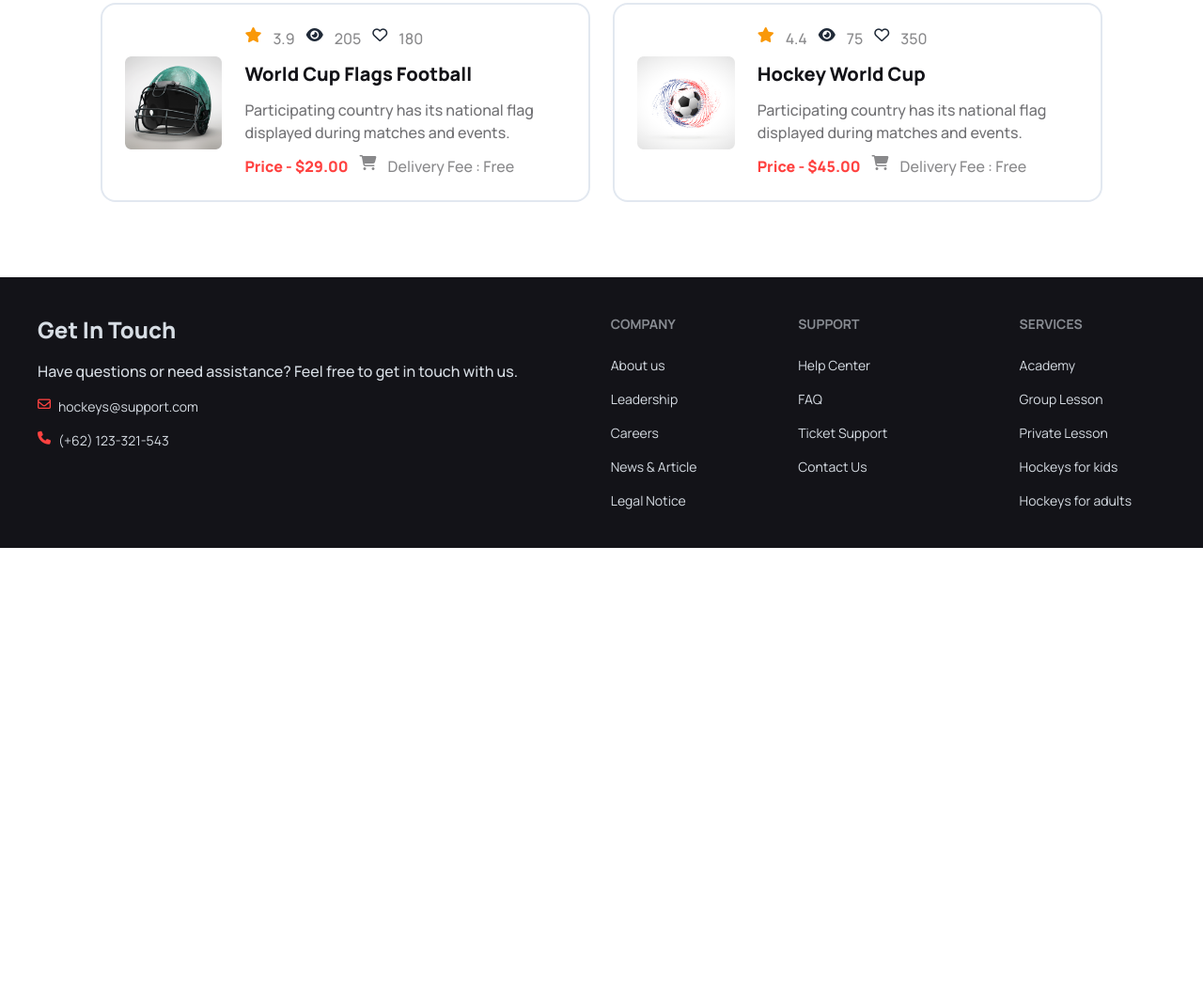
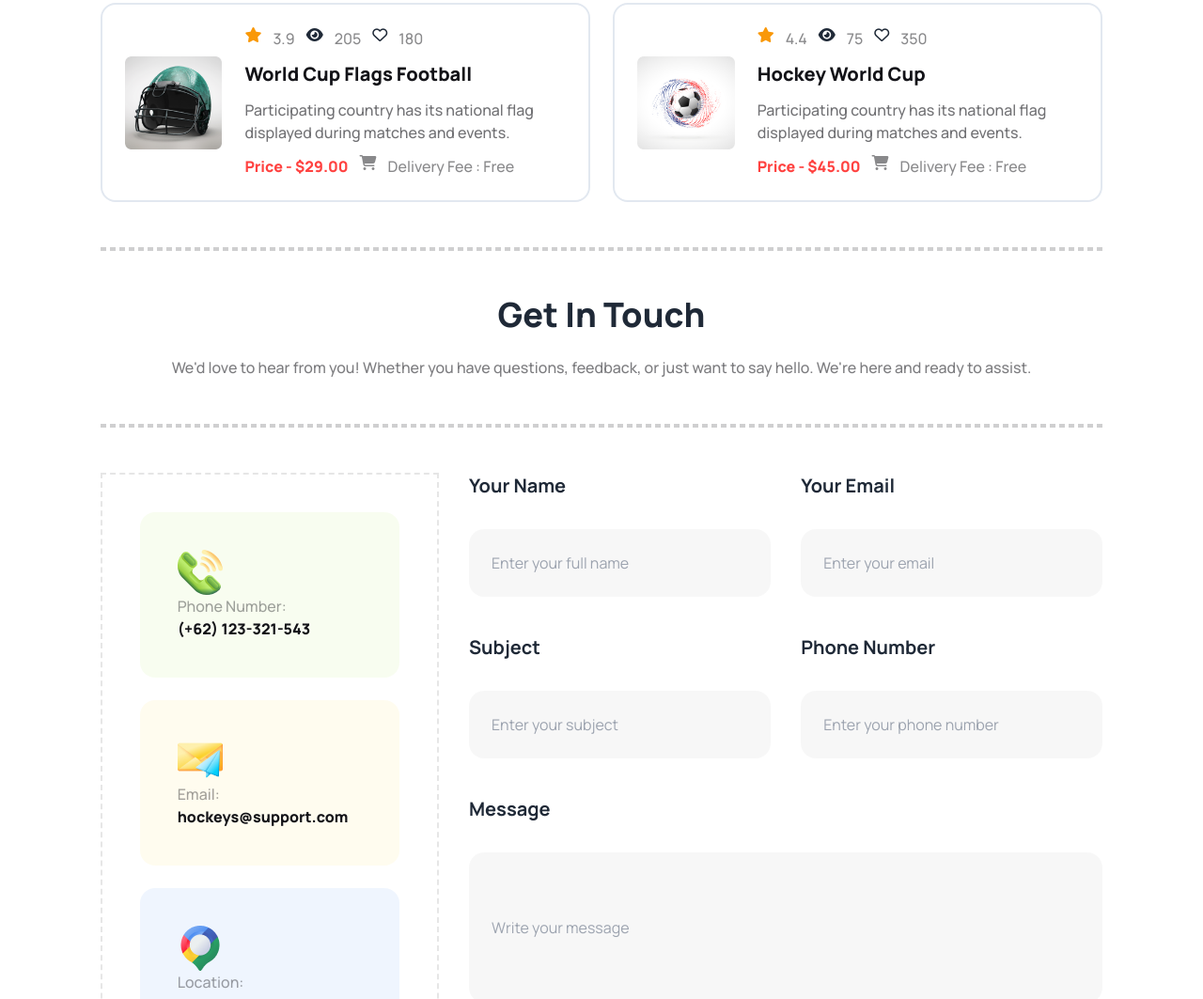
Before and after one commit to irfan-s-m/assignment-3, a plain HTML site: page index.html in a window 1280 px wide. Shown: the part 2968-4031 px from the top of the page at 94% size. Before the commit the page ends 3551 px from the top, so only its background shows below. Drawn offline with nearby package versions, Linux system fonts and the light colour scheme.

Commit message:
All main section has been done. only bonus section left

```diff
--- a/index.html
+++ b/index.html
@@ -27,7 +27,6 @@
                 extend: {
                     colors: {
                         clifford: '#da373d',
-                        'section': "url('../images/2.png')",
                     }
                 }
             }
@@ -106,24 +105,28 @@
             <!-- Circular Progress -->
             <div class="grid gap-10 grid-cols-1 lg:grid-cols-4 justify-between items-center p-12">
                 <div class="flex flex-col gap-2 justify-center items-center">
-                    <div class="radial-progress text-[#FF4240]" style="--value:87;" role="progressbar"><span class="text-[#131318] font-extrabold text-2xl">87%</span></div>
+                    <div class="radial-progress text-[#FF4240]" style="--value:87;" role="progressbar"><span
+                            class="text-[#131318] font-extrabold text-2xl">87%</span></div>
                     <h1 class="text-2xl font-semibold text-[#131318] text-center">Prayer Facility</h1>
                     <p class="font-normal text-base text-[#13131899] text-center">We have dedicated room for prayer.</p>
                 </div>
                 <div class="flex flex-col gap-2 justify-center items-center">
-                    <div class="radial-progress text-[#49D293]" style="--value:95;" role="progressbar"><span class="text-[#131318] font-extrabold text-2xl">95%</span></div>
+                    <div class="radial-progress text-[#49D293]" style="--value:95;" role="progressbar"><span
+                            class="text-[#131318] font-extrabold text-2xl">95%</span></div>
                     <h1 class="text-2xl font-semibold text-[#131318] text-center">Experienced Coach</h1>
                     <p class="font-normal text-base text-[#13131899] text-center">Experienced coach possesses skills to
                         provide guidance.</p>
                 </div>
                 <div class="flex flex-col gap-2 justify-center items-center">
-                    <div class="radial-progress text-[#FFB546]" style="--value:90;" role="progressbar"><span class="text-[#131318] font-extrabold text-2xl">90%</span></div>
+                    <div class="radial-progress text-[#FFB546]" style="--value:90;" role="progressbar"><span
+                            class="text-[#131318] font-extrabold text-2xl">90%</span></div>
                     <h1 class="text-2xl font-semibold text-[#131318] text-center">Senior Player</h1>
                     <p class="font-normal text-base text-[#13131899] text-center">Senior players bring skill and
                         experience to the team.</p>
                 </div>
                 <div class="flex flex-col gap-2 justify-center items-center">
-                    <div class="radial-progress text-[#4C8DF1]" style="--value:80;" role="progressbar"><span class="text-[#131318] font-extrabold text-2xl">80%</span></div>
+                    <div class="radial-progress text-[#4C8DF1]" style="--value:80;" role="progressbar"><span
+                            class="text-[#131318] font-extrabold text-2xl">80%</span></div>
                     <h1 class="text-2xl font-semibold text-[#131318] text-center">Training Ground</h1>
                     <p class="font-normal text-base text-[#13131899] text-center">Our training ground is a dedicated
                         facility for practice.</p>
@@ -146,7 +149,7 @@
                     <h3 class="text-3xl font-extrabold text-white">Junior Program</h3>
                     <p class="text-sm font-medium text-white">Specialized initiative focused on the development of
                         young athletes. These initiatives play a vital role in fostering a continuous learning culture,
-                        empowering individuals to adapt to evolving challenges and excel in their respective fields.</p>
+                        empowering individuals to adapt to evolving challenges in their respective fields.</p>
                     <button class="btn bg-[#FF4240] text-white w-44">Register Now!</button>
                 </div>
                 <div
@@ -154,7 +157,7 @@
                     <h3 class="text-3xl font-extrabold text-white">Teenager Program</h3>
                     <p class="text-sm font-medium text-white">Specialized set of activities designed to cater to the
                         interests of teenagers. These initiatives play a vital role in fostering a continuous learning
-                        culture, empowering individuals to adapt to evolving challenges and excel in their respective
+                        culture, empowering individuals to adapt to evolving challenges in their respective
                         fields.</p>
                     <button class="btn bg-[#FF4240] text-white w-44">Register Now!</button>
                 </div>
@@ -166,7 +169,7 @@
                             knowledge,
                             and proficiency of individuals. These initiatives play a vital role in fostering a
                             continuous
-                            learning culture to adapt evolving challenges in their respective fields.</p>
+                            learning culture to adapt in their respective fields.</p>
                         <button class="btn bg-[#FF4240] text-white w-44">Register Now!</button>
                     </div>
                 </div>
@@ -178,7 +181,9 @@
             <hr class="my-12 border-2 border-dashed border-[#13131833]">
             <div class="text-center gap-6 flex flex-col">
                 <h1 class="font-extrabold text-4xl">Our New Products</h1>
-                <p class="text-[#0d0d128a] font-medium text-base">Discover the cutting-edge features and exceptional quality of our newest products. Feel free to customize this template based on the nature of your products and the specific details you'd like to highlight.</p>
+                <p class="text-[#0d0d128a] font-medium text-base">Discover the cutting-edge features and exceptional
+                    quality of our newest products. Feel free to customize this template based on the nature of your
+                    products and the specific details you'd like to highlight.</p>
             </div>
             <hr class="my-12 border-2 border-dashed border-[#13131833]">
             <!-- Section 4 Grid -->
@@ -197,7 +202,8 @@
                             <h6 class="text-base font-medium text-[#13131880]">200</h6>
                         </div>
                         <h3 class="text-[#131318] text-xl font-extrabold">World Cup Flags Football</h3>
-                        <p class="text-[#13131899] text-base font-medium">Participating country has its national flag displayed during matches and events.</p>
+                        <p class="text-[#13131899] text-base font-medium">Participating country has its national flag
+                            displayed during matches and events.</p>
                         <div class="flex gap-3">
                             <h5 class="text-[#FF4240] text-base font-extrabold">Price - $22.00</h5>
                             <i class="fa-solid fa-cart-shopping text-[#89898B]"></i>
@@ -219,7 +225,8 @@
                             <h6 class="text-base font-medium text-[#13131880]">220</h6>
                         </div>
                         <h3 class="text-[#131318] text-xl font-extrabold">World Cup Flags Hockey</h3>
-                        <p class="text-[#13131899] text-base font-medium">Participating country has its national flag displayed during matches and events.</p>
+                        <p class="text-[#13131899] text-base font-medium">Participating country has its national flag
+                            displayed during matches and events.</p>
                         <div class="flex gap-3">
                             <h5 class="text-[#FF4240] text-base font-extrabold">Price - $12.00</h5>
                             <i class="fa-solid fa-cart-shopping text-[#89898B]"></i>
@@ -241,7 +248,8 @@
                             <h6 class="text-base font-medium text-[#13131880]">300</h6>
                         </div>
                         <h3 class="text-[#131318] text-xl font-extrabold">Cap For Hockeys</h3>
-                        <p class="text-[#13131899] text-base font-medium">Participating country has its national flag displayed during matches and events.</p>
+                        <p class="text-[#13131899] text-base font-medium">Participating country has its national flag
+                            displayed during matches and events.</p>
                         <div class="flex gap-3">
                             <h5 class="text-[#FF4240] text-base font-extrabold">Price - $25.00</h5>
                             <i class="fa-solid fa-cart-shopping text-[#89898B]"></i>
@@ -263,7 +271,8 @@
                             <h6 class="text-base font-medium text-[#13131880]">150</h6>
                         </div>
                         <h3 class="text-[#131318] text-xl font-extrabold">World Hockey Leagues</h3>
-                        <p class="text-[#13131899] text-base font-medium">Participating country has its national flag displayed during matches and events.</p>
+                        <p class="text-[#13131899] text-base font-medium">Participating country has its national flag
+                            displayed during matches and events.</p>
                         <div class="flex gap-3">
                             <h5 class="text-[#FF4240] text-base font-extrabold">Price - $120.00</h5>
                             <i class="fa-solid fa-cart-shopping text-[#89898B]"></i>
@@ -285,7 +294,8 @@
                             <h6 class="text-base font-medium text-[#13131880]">180</h6>
                         </div>
                         <h3 class="text-[#131318] text-xl font-extrabold">World Cup Flags Football</h3>
-                        <p class="text-[#13131899] text-base font-medium">Participating country has its national flag displayed during matches and events.</p>
+                        <p class="text-[#13131899] text-base font-medium">Participating country has its national flag
+                            displayed during matches and events.</p>
                         <div class="flex gap-3">
                             <h5 class="text-[#FF4240] text-base font-extrabold">Price - $29.00</h5>
                             <i class="fa-solid fa-cart-shopping text-[#89898B]"></i>
@@ -307,7 +317,8 @@
                             <h6 class="text-base font-medium text-[#13131880]">350</h6>
                         </div>
                         <h3 class="text-[#131318] text-xl font-extrabold">Hockey World Cup</h3>
-                        <p class="text-[#13131899] text-base font-medium">Participating country has its national flag displayed during matches and events.</p>
+                        <p class="text-[#13131899] text-base font-medium">Participating country has its national flag
+                            displayed during matches and events.</p>
                         <div class="flex gap-3">
                             <h5 class="text-[#FF4240] text-base font-extrabold">Price - $45.00</h5>
                             <i class="fa-solid fa-cart-shopping text-[#89898B]"></i>
@@ -318,9 +329,62 @@
             </div>
         </section>
         <!-- Section 4 End -->
+        <!-- Section 5 Start -->
+        <Section>
+            <hr class="my-12 border-2 border-dashed border-[#13131833]">
+            <div class="text-center gap-6 flex flex-col">
+                <h1 class="font-extrabold text-4xl">Get In Touch</h1>
+                <p class="text-[#0d0d128a] font-medium text-base">We'd love to hear from you! Whether you have
+                    questions, feedback, or just want to say hello. We're here and ready to assist.</p>
+            </div>
+            <hr class="my-12 border-2 border-dashed border-[#13131833]">
+            <div class="flex gap-8 flex-col lg:flex-row">
+                <div class="flex flex-col gap-6 border-2 border-dashed border-[#1313181A] items-center p-10">
+                    <div class="bg-[#BCED6D1A] p-10 rounded-2xl w-full">
+                        <img src="images/Group-11.png" alt="">
+                        <p class="text-[#13131866] text-base font-medium">Phone Number:</p>
+                        <h3 class="text-[#131318] text-base font-extrabold">(+62) 123-321-543</h3>
+                    </div>
+                    <div class="bg-[#FDDD5F1A] p-10 rounded-2xl w-full">
+                        <img src="images/Group-12.png" alt="">
+                        <p class="text-[#13131866] text-base font-medium">Email:</p>
+                        <h3 class="text-[#131318] text-base font-extrabold">hockeys@support.com</h3>
+                    </div>
+                    <div class="bg-[#629CF31A] p-10 rounded-2xl w-full">
+                        <img src="images/Group-13.png" alt="">
+                        <p class="text-[#13131866] text-base font-medium">Location:</p>
+                        <h3 class="text-[#131318] text-base font-extrabold">152/1 Mohakhali Wireless</h3>
+                    </div>
+                </div>
+                <div class="grid grid-cols-1 lg:grid-cols-2 gap-8 flex-1">
+                    <div class="flex flex-col gap-1">
+                        <label for="name" class="text-xl font-bold">Your Name</label> <br>
+                        <input class="bg-[#13131808] p-6 rounded-2xl" type="text" placeholder="Enter your full name">
+                    </div>
+                    <div class="flex flex-col gap-1">
+                        <label for="name" class="text-xl font-bold">Your Email</label>
+                        <br>
+                        <input class="bg-[#13131808] p-6 rounded-2xl" type="email" placeholder="Enter your email">
+                    </div>
+                    <div class="flex flex-col gap-1">
+                        <label for="subject" class="text-xl font-bold">Subject</label> <br>
+                        <input class="bg-[#13131808] p-6 rounded-2xl" type="text" placeholder="Enter your subject">
+                    </div>
+                    <div class="flex flex-col gap-1">
+                        <label for="number" class="text-xl font-bold">Phone Number</label> <br>
+                        <input class="bg-[#13131808] p-6 rounded-2xl" type="number" placeholder="Enter your phone number">
+                    </div>
+                    <div class="lg:col-span-2 flex flex-col gap-1">
+                        <label for="message" class="text-xl font-bold">Message</label> <br>
+                        <input class="bg-[#13131808] p-6 rounded-2xl h-40" type="text" placeholder="Write your message">
+                    </div>
+                        <button class="btn bg-[#FF4240] text-white lg:col-span-2">Send Message</button>
+                </div>
+            </div>
+        </Section>
+        <!-- Section 5 End -->
     </main>
     <!-- Footer Section -->
-    <footer>
     <footer class="footer p-10 bg-[#131318] text-neutral-content grid grid-cols-1">
         <div class="flex flex-col gap-4 flex-1">
             <h2 class="text-2xl font-extrabold">Get In Touch</h2>
@@ -361,7 +425,6 @@
             </nav>
         </div>
     </footer>
-    </footer>
 </body>
 
 </html>
```
Lines whose indentation alone changed are shown as unchanged.
